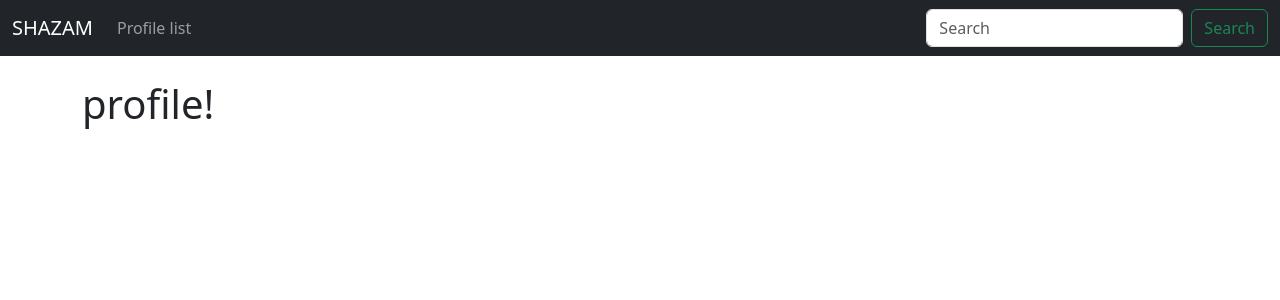
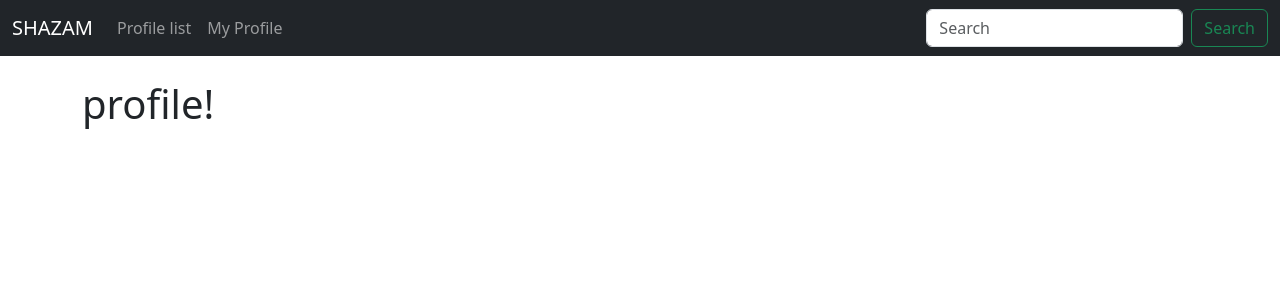
Before and after one commit to shahriaarrr/SHAZAM, a Django app: page /profile/1 in a window 1280 px wide. Shown: the top 300 px of the page. Run offline with Django 4.2, Linux system fonts and the light colour scheme; the visitor is signed in with stand-in values (Sample User, id 1); data comes from the database, SQL or seed files in the repository.

Commit message:
add shortcut to my profile page in navbar

```diff
--- a/shazam/templates/navbar.html
+++ b/shazam/templates/navbar.html
@@ -9,6 +9,12 @@
           <li class="nav-item">
             <a class="nav-link" href="{% url 'profile_list' %}">Profile list</a>
           </li>
+
+          {% if user.is_authenticated %}
+                <li class="nav-item">
+                    <a class="nav-link" href="{% url 'profile' request.user.id %}">My Profile</a>
+                </li>
+          {% endif %}
         </ul>
         <form class="d-flex" role="search">
           <input class="form-control me-2" type="search" placeholder="Search" aria-label="Search">
```
